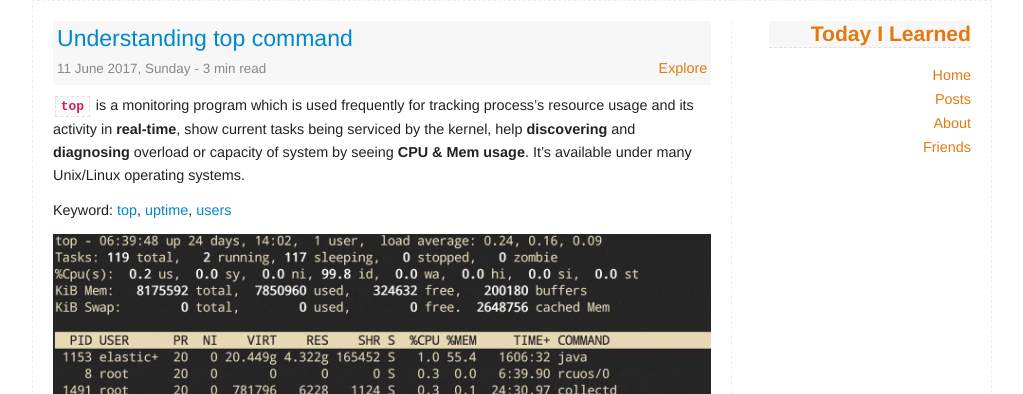
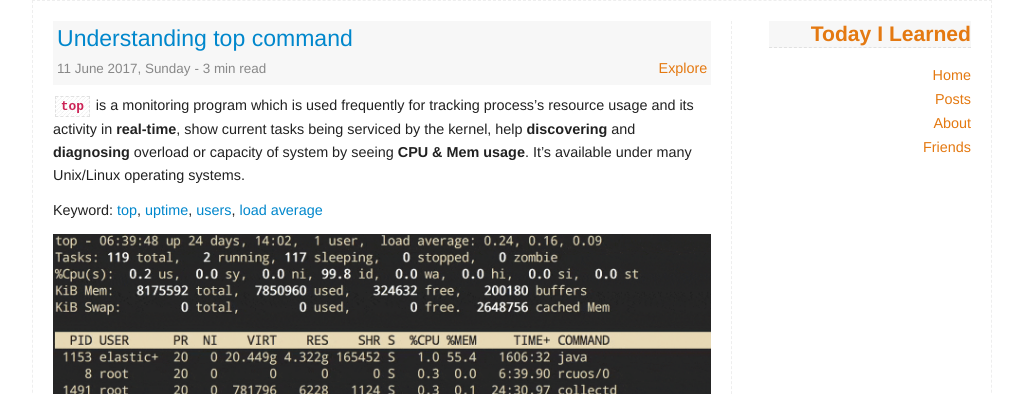
Before and after one commit to duykhang68/duykhang68.github.io, a Jekyll site: the page built from _posts/2017-06-11-Understanding-top-command.markdown, in a window 1280 px wide and 900 px high. Shown: the top 394 px of the window, without its empty margins (128-1151 px from the left). Built offline with Jekyll 4.4.1, drawn with Linux system fonts in a browser that asks for light colours.

````diff
--- a/_posts/2017-06-11-Understanding-top-command.markdown
+++ b/_posts/2017-06-11-Understanding-top-command.markdown
@@ -7,7 +7,7 @@
 
 **[`top`](#understanding-top-command)** is a monitoring program which is used frequently for tracking process's resource usage and its activity in **real-time**, show current tasks being serviced by the kernel, help **discovering** and **diagnosing** overload or capacity of system by seeing **CPU & Mem usage**. It's available under many Unix/Linux operating systems.
 
-Keyword: [top](#understanding-top-command), [uptime](#date-and-uptime), [users](#number-of-logged-users)
+Keyword: [top](#understanding-top-command), [uptime](#date-and-uptime), [users](#number-of-logged-users), [load average](#load-average)
 
 ![](/assets/img/top-command-optimized.gif)
 
@@ -55,3 +55,4 @@
 ubuntu   pts/3    x.64.xx.xxx      05:11    8:36m  0.05s  0.01s -bash
 ubuntu   pts/6    x.161.x.xxx      13:47    3.00s  0.04s  0.00s w
 ```
+### Load average
````
Also changed, not shown: 18 other files.
